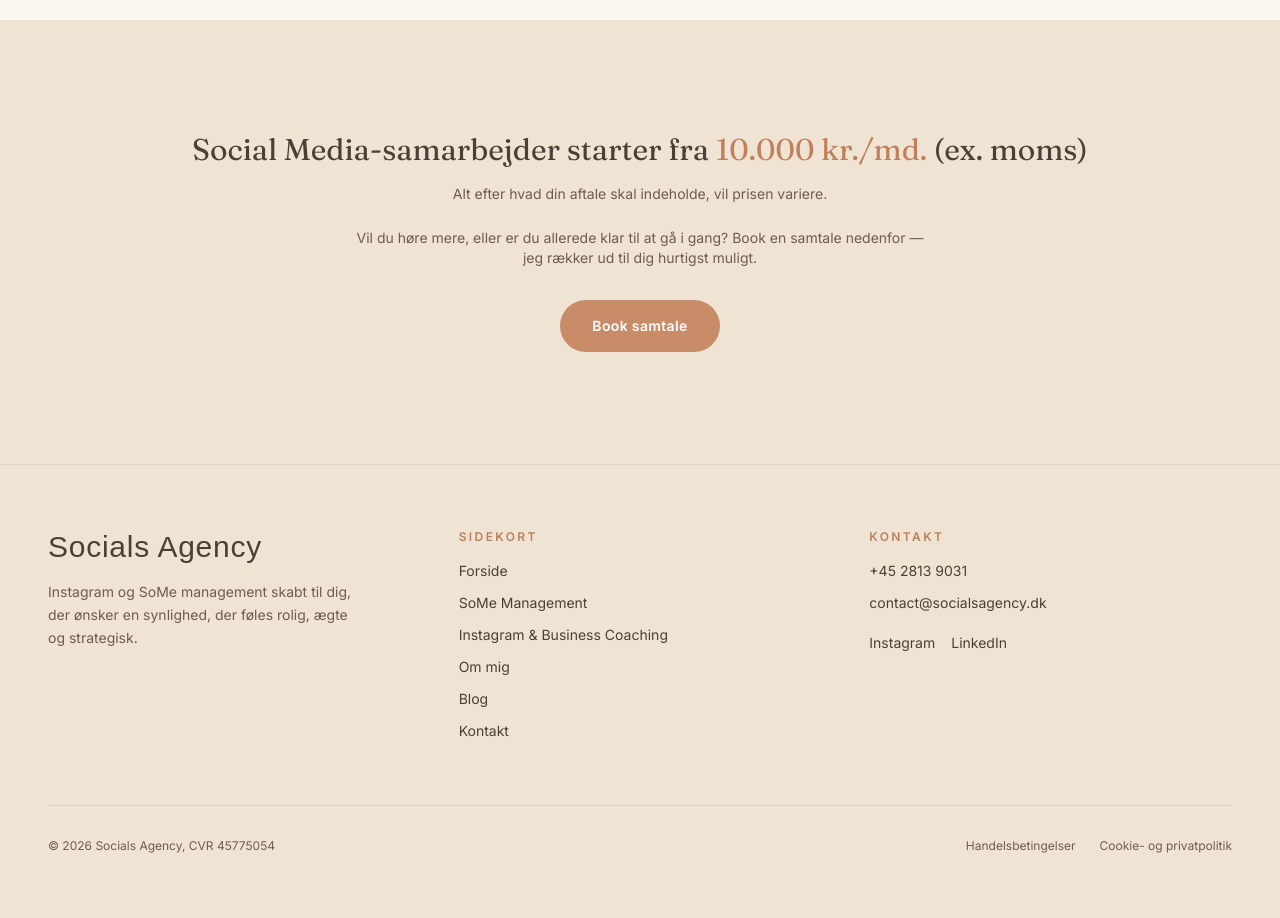
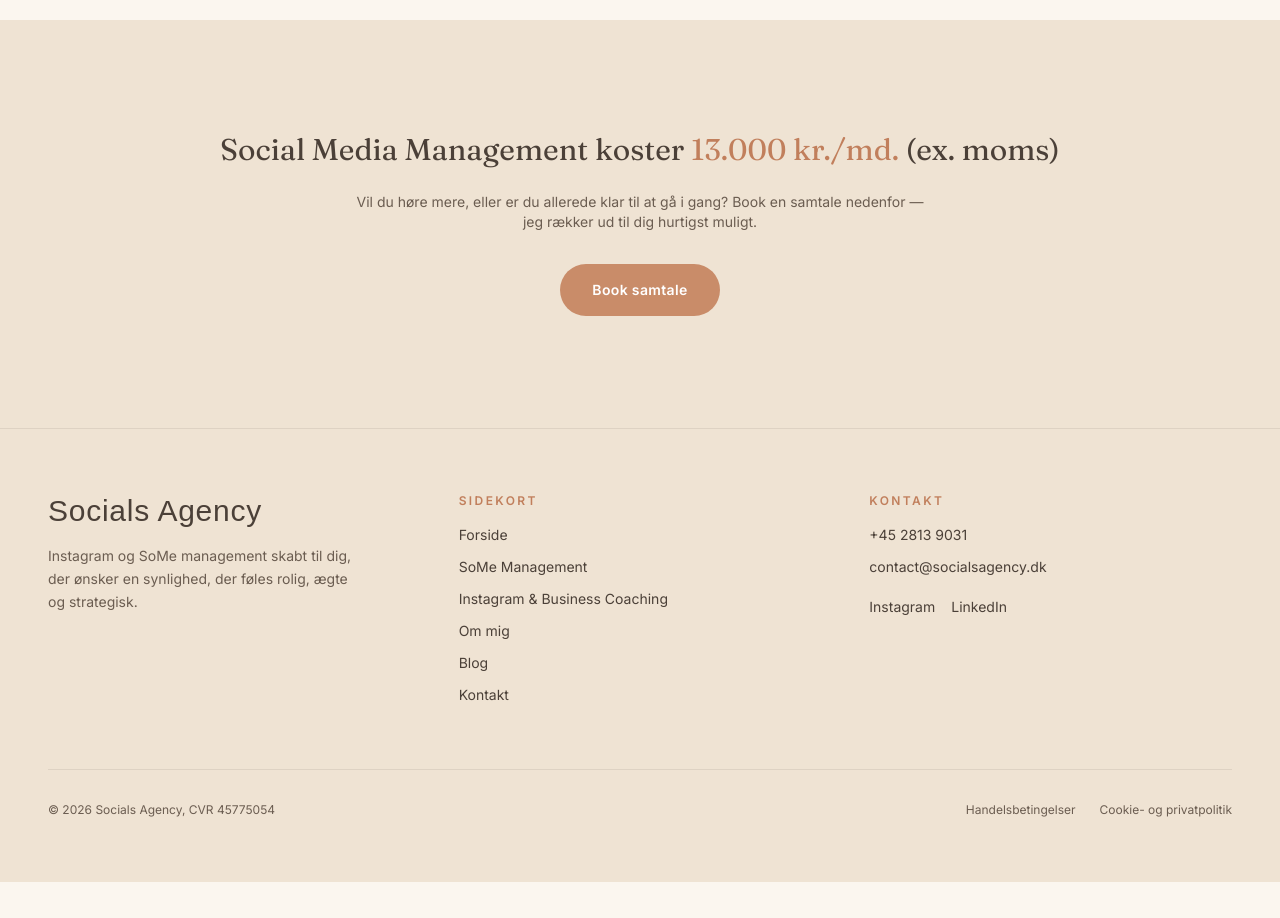
Before and after one commit to AnjaLLehmann/Socials-Agency, a Next.js app: page /some-management in a window 1280 px wide. Shown: the part 1220-2138 px from the top of the page. After the commit the page ends 2102 px from the top, so only its background shows below. Built offline with nearby package versions, Linux system fonts and the light colour scheme; a web font is replaced by a local one.

Commit message:
Add files via upload

```diff
--- a/app/some-management/page.tsx
+++ b/app/some-management/page.tsx
@@ -111,11 +111,8 @@ export default function SomeManagementPage() {
       <section className="bg-sand py-20 lg:py-28">
         <Reveal className="container-page text-center">
           <p className="font-display text-2xl text-espresso sm:text-3xl">
-            Social Media-samarbejder starter fra{" "}
-            <span className="text-clay-dark">10.000 kr./md.</span> (ex. moms)
-          </p>
-          <p className="mx-auto mt-4 max-w-xl text-sm text-espresso-light">
-            Alt efter hvad din aftale skal indeholde, vil prisen variere.
+            Social Media Management koster{" "}
+            <span className="text-clay-dark">13.000 kr./md.</span> (ex. moms)
           </p>
           <p className="mx-auto mt-6 max-w-xl text-sm text-espresso-light">
             Vil du høre mere, eller er du allerede klar til at gå i gang?
```
